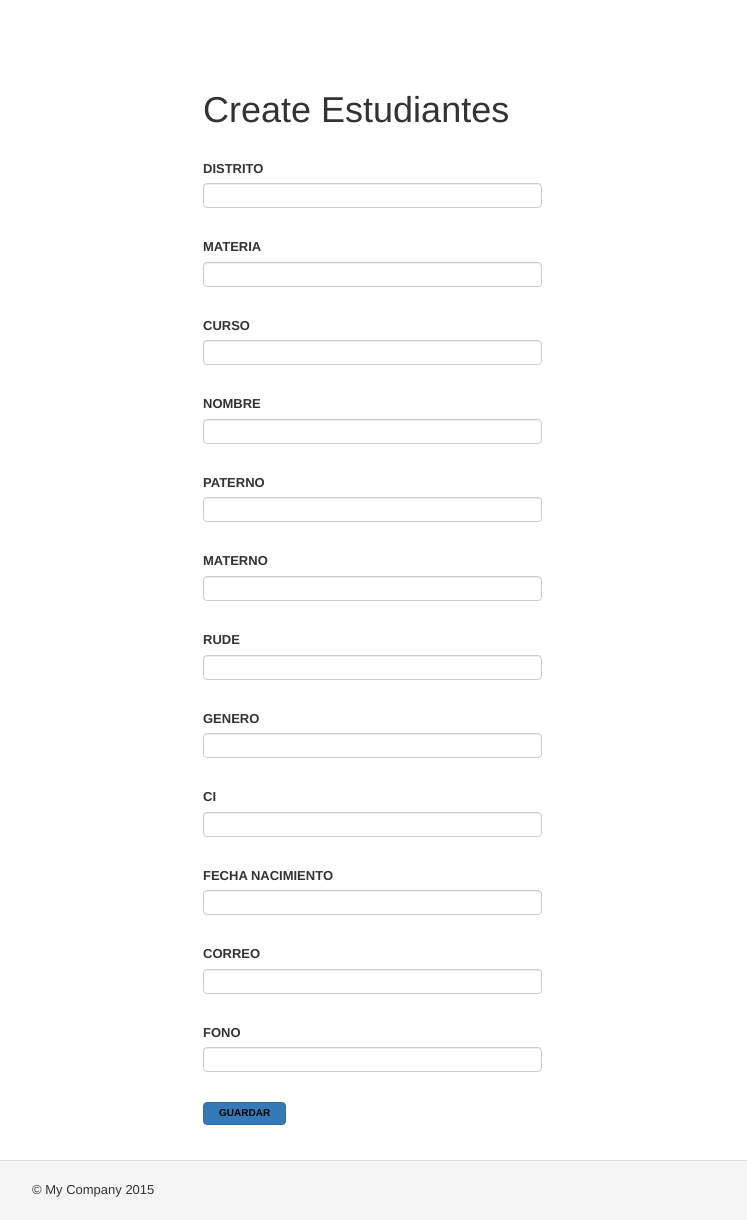
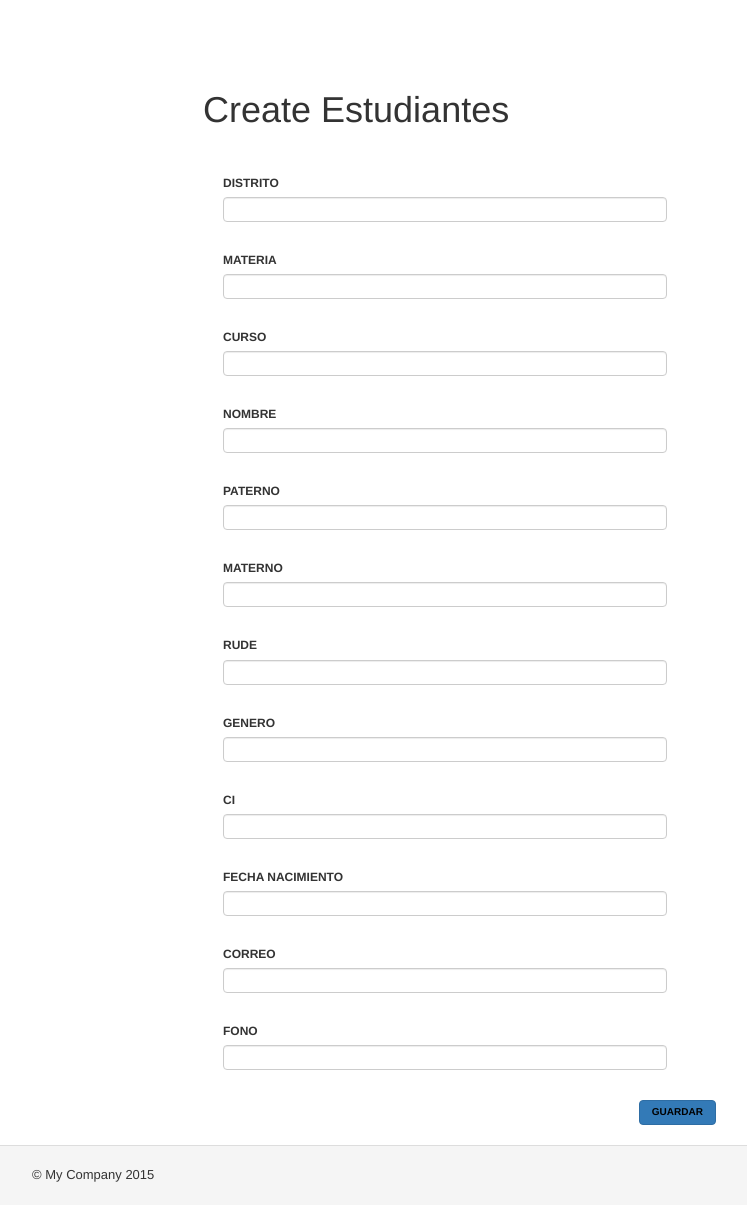
Before and after one commit to danfercf1/final, a Yii app: the page made by views/estudiantes/create.php in a window 1280 px wide. Shown: the whole page, without its empty margins (38-785 px from the left). After the commit the page ends 1182 px from the top, so only its background shows below. Run offline with PHP 8.4 and a stand-in for Yii, Linux system fonts and the light colour scheme; the template is opened without the code that fills it, so the values that code supplies are empty; form fields are guessed from the names that the template uses; some libraries are stand-ins or nearby versions.

Commit message:
modificacion controlador y estilos

```diff
--- a/web/css/estilos.css
+++ b/web/css/estilos.css
@@ -1,13 +1,15 @@
-/*Estilos /estudiantes/cargarexcel */
-
+/*Estilos forms */
 .form-group {
     margin-top: 30px;
+    /*padding: 0 20px;*/
 }
-.form-group button {
+.form-group button, .btn-danger, .btn-primary {
     color: #000000;
     font-size: 10px;
     font-weight: bold;
     text-transform: uppercase;
+    float: right;
+    padding: 4px 12px;
 }
 
 /*Estilo /images */
@@ -24,10 +26,18 @@
     background-color: #00001F;
 }
 
+/*Estilos estudiantes-form*/
+.estudiantes-form{
+    padding: 5px 20px;
+    font-size: 12px;
+    width: 55%;
+}
+
+
 /* Estilos campos de texto */
 .form-control {
     display: block;
-    width: 35%;
+    width: 90%;
     height: 25px;
     padding: 5px 10px;
     font-size: 12px;
@@ -80,26 +90,23 @@ table.table-striped  tr th, table.table-striped  tr td{
     float: right;
 }
 
-.btn-primary, .btn-danger{
-    font-size: 12px;
-    padding: 3px 15px;
-}
-
 .detail-view tbody th{
     width: 30%;
     text-align: left;
 }
 
+/*Estilos Update
 .estudiantes-update, .tutor-update, .ue-update, .usuarios-update{
     font-size: 12px;
     padding: 0 30px;
     width: 55%;
-}
+}*/
 
 .estudiantes-update h1, .tutor-update h1, .ue-update h1, .usuarios-update h1{
     font-size: 14px;
     text-transform: uppercase;
     font-weight: bold;
+    padding: 0 20px;
 }
 
 .estudiantes-update .control-label, .tutor-update .control-label, .ue-update .control-label, .usuarios-update .control-label{
@@ -110,7 +117,3 @@ table.table-striped  tr th, table.table-striped  tr td{
     width: 60%;
     display: inline;
 }
-
-.estudiantes-update .form-group .btn-primary, .tutor-update .form-group .btn-primary, .ue-update .form-group .btn-primary, .usuarios-update .form-group .btn-primary{
-    float:  right;
-}
```
Also changed, not shown: controllers/SiteController.php (+12 -0 lines), web/css/prueba.css (deleted, +0 -10 lines).
